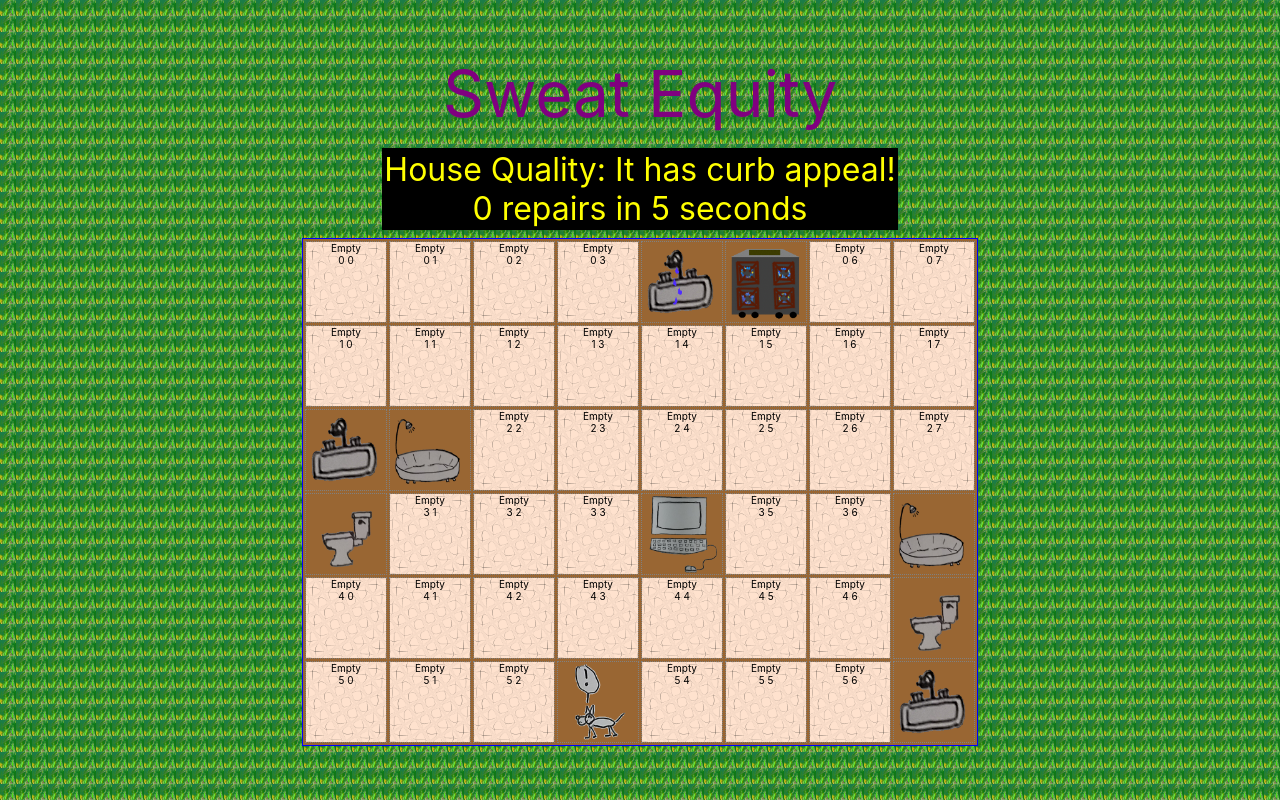
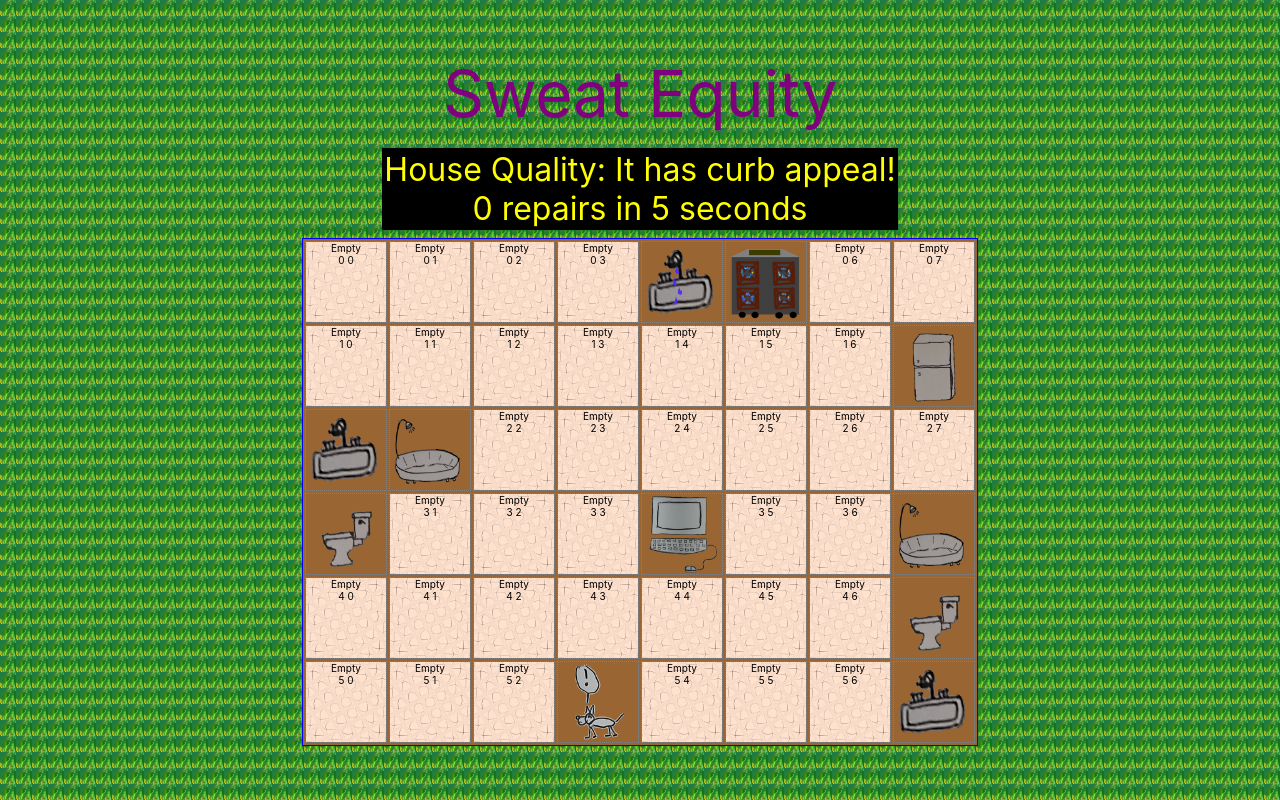
Before and after one commit to addison-grant/sweat-equity-2, a React (Create React App) app: page / in a window 1280 px wide. Built offline with nearby package versions, Linux system fonts and the light colour scheme; no server answers.

Commit message:
Make refrigerator component work

```diff
--- a/src/components/House.js
+++ b/src/components/House.js
@@ -8,6 +8,7 @@ import Empty from './Empty.js';
 import Dog from './Dog.js';
 import Computer from './Computer.js';
 import Shower from './Shower.js';
+import Refrigerator from './Refrigerator.js';
 
 class House extends React.Component {
   constructor(props) {
@@ -90,6 +91,7 @@ class House extends React.Component {
     addItem(2, 0, Sink);
     addItem(5, 3, Dog);
     addItem(3, 4, Computer);
+    addItem(1, 7, Refrigerator);
   }
 
   render() {
--- a/src/components/Refrigerator.js
+++ b/src/components/Refrigerator.js
@@ -1,18 +1,16 @@
 import React, { Component } from 'react';
 import Repairable from './Repairable.js';
-import RefrigImg1 from '../img/refrig.png';
+import RefrigImg3 from '../img/Refrigerator/refrig.png';
 import RefrigImg2 from '../img/PalmTree/palmTree.png';
-import RefrigImg3 from '../img/dog.png';
-import RefrigImg4 from '../img/rug.png';
+import RefrigImg1 from '../img/Dog/dog.png';
 
-class Sink extends Component {
+class Refrigerator extends Component {
   render() {
     return (
       <Repairable
         conditions={[
           'Destroyed',
-          'Flooded',
-          'Leaky',
+          'Broken',
           'Working'
         ]}
         nextStateAge={10}
@@ -21,8 +19,12 @@ class Sink extends Component {
         stateImages={[
           RefrigImg1,
           RefrigImg2,
-          RefrigImg3,
-          RefrigImg4,
+          RefrigImg3
+        ]}
+        stateTransitionTimes={[
+          15,
+          20,
+          3
         ]}
         {...this.props}
       />
@@ -30,4 +32,4 @@ class Sink extends Component {
   }
 }
 
-export default Refrig;
+export default Refrigerator;
```
Also changed, not shown: src/img/Refrigerator/refrig.png (renamed from src/img/refrig.png).
